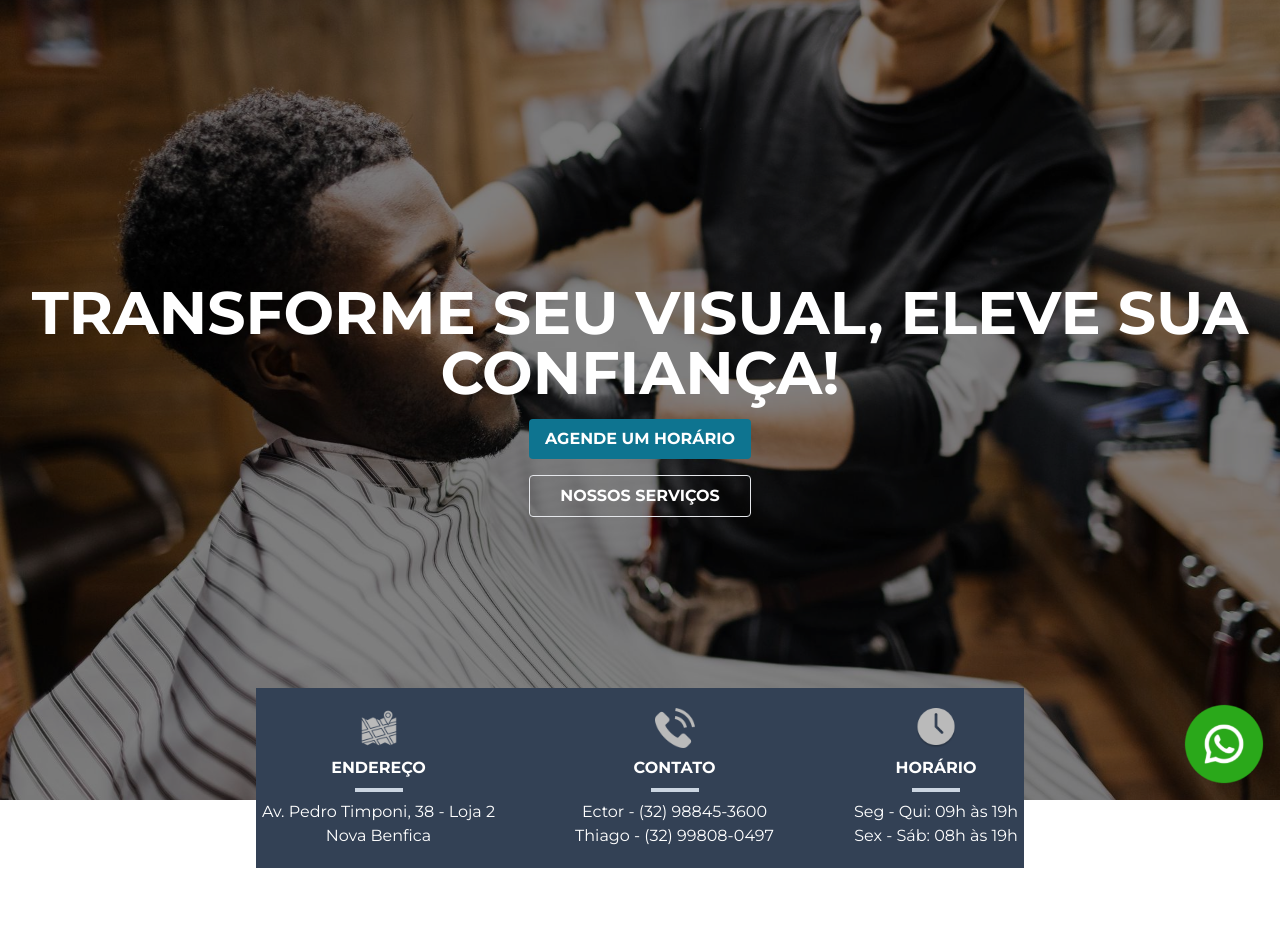
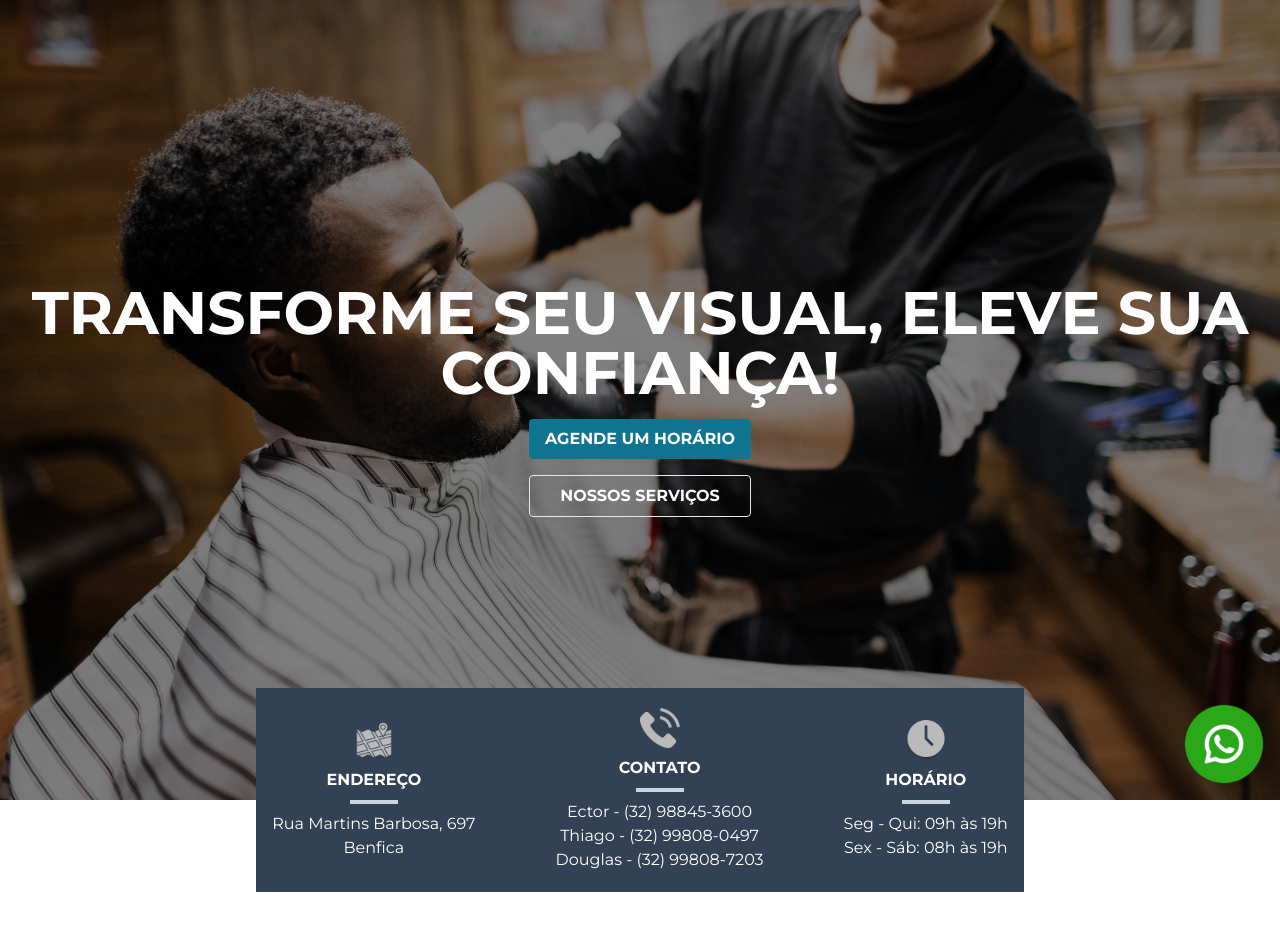
Before and after one commit to luizfernandosb/invictus-barber, a React (Vite) app: page / in a window 1280 px wide. Shown: the top 952 px of the page. Built offline with nearby package versions, Linux system fonts and the light colour scheme; no server answers.

Commit message:
🗺️ Corrigir: Atualizar Endereço e Adicionar Contato em InfoSection

```diff
--- a/src/components/InfoSection.tsx
+++ b/src/components/InfoSection.tsx
@@ -23,8 +23,8 @@ export default function InfoSection() {
             <img src={adress} alt="" className="w-10" />
             <h2 className="mt-2 font-bold">ENDEREÇO</h2>
             <span className="mb-2 mt-2 h-1 w-12 bg-slate-300"></span>
-            <p>Av. Pedro Timponi, 38 - Loja 2</p>
-            <p>Nova Benfica</p>
+            <p>Rua Martins Barbosa, 697</p>
+            <p>Benfica</p>
           </motion.div>
           <motion.div
             initial={{ scale: 0 }}
@@ -53,6 +53,15 @@ export default function InfoSection() {
               {" "}
               <p>Thiago - (32) 99808-0497</p>
             </a>
+            <a
+              className="hover:cursor-pointer hover:underline"
+              href="https://api.whatsapp.com/send?phone=5532998087203"
+              target="_blank"
+              rel="noopener"
+            >
+              {" "}
+              <p>Douglas - (32) 99808-7203</p>
+            </a>
           </motion.div>
           <motion.div
             initial={{ scale: 0 }}
```
